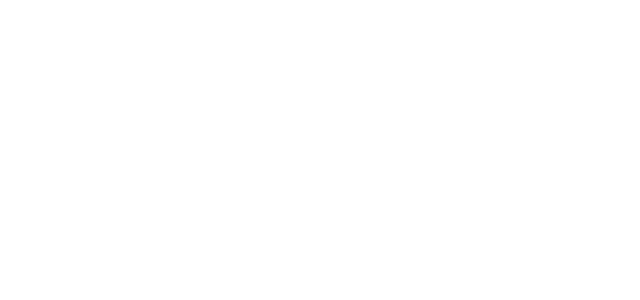
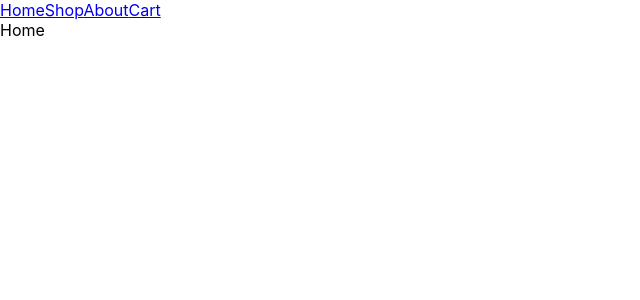
Before and after one commit to Lucas-Argerich/React-Ecommerce-V2, a React (Create React App) app: page / in a window 1280 px wide. Shown: the top 300 px of the page, without its empty margins (0-640 px from the left). Built offline with nearby package versions, Linux system fonts and the light colour scheme.

Commit message:
React Router & Routes Setup

```diff
--- a/package.json
+++ b/package.json
@@ -8,6 +8,7 @@
     "@testing-library/user-event": "^13.5.0",
     "react": "^18.0.0",
     "react-dom": "^18.0.0",
+    "react-router-dom": "^6.3.0",
     "react-scripts": "5.0.0",
     "web-vitals": "^2.1.4"
   },
--- a/src/App.js
+++ b/src/App.js
@@ -1,7 +1,23 @@
 import "./App.css";
+import { BrowserRouter, Routes, Route } from "react-router-dom";
+import NavBar from "./components/navBar";
+import Home from "./pages/home";
+import Shop from "./pages/shop";
+import AboutUs from "./pages/aboutUs";
+import Cart from "./pages/cart";
 
 function App() {
-  return <div className="App"></div>;
+  return (
+    <BrowserRouter>
+      <NavBar />
+      <Routes>
+        <Route path="/" element={<Home />} />
+        <Route path="shop" element={<Shop />} />
+        <Route path="about-us" element={<AboutUs />} />
+        <Route path="cart" element={<Cart />} />
+      </Routes>
+    </BrowserRouter>
+  );
 }
 
 export default App;
--- /dev/null
+++ b/src/components/navBar/index.jsx
@@ -0,0 +1,13 @@
+import React from "react";
+import { Link } from "react-router-dom";
+
+export default function NavBar() {
+  return (
+    <nav>
+      <Link to="/">Home</Link>
+      <Link to="shop">Shop</Link>
+      <Link to="about-us">About</Link>
+      <Link to="cart">Cart</Link>
+    </nav>
+  );
+}
--- /dev/null
+++ b/src/pages/aboutUs/index.jsx
@@ -0,0 +1,7 @@
+import React from 'react'
+
+export default function AboutUs() {
+  return (
+    <div>AboutUs</div>
+  )
+}
--- /dev/null
+++ b/src/pages/cart/index.jsx
@@ -0,0 +1,7 @@
+import React from 'react'
+
+export default function Cart() {
+  return (
+    <div>Cart</div>
+  )
+}
--- /dev/null
+++ b/src/pages/home/index.jsx
@@ -0,0 +1,7 @@
+import React from 'react'
+
+export default function Home() {
+  return (
+    <div>Home</div>
+  )
+}
--- /dev/null
+++ b/src/pages/shop/index.jsx
@@ -0,0 +1,7 @@
+import React from 'react'
+
+export default function Shop() {
+  return (
+    <div>Shop</div>
+  )
+}
```
Also changed, not shown: 1 other file (tests, documents, lock files or other folders).
